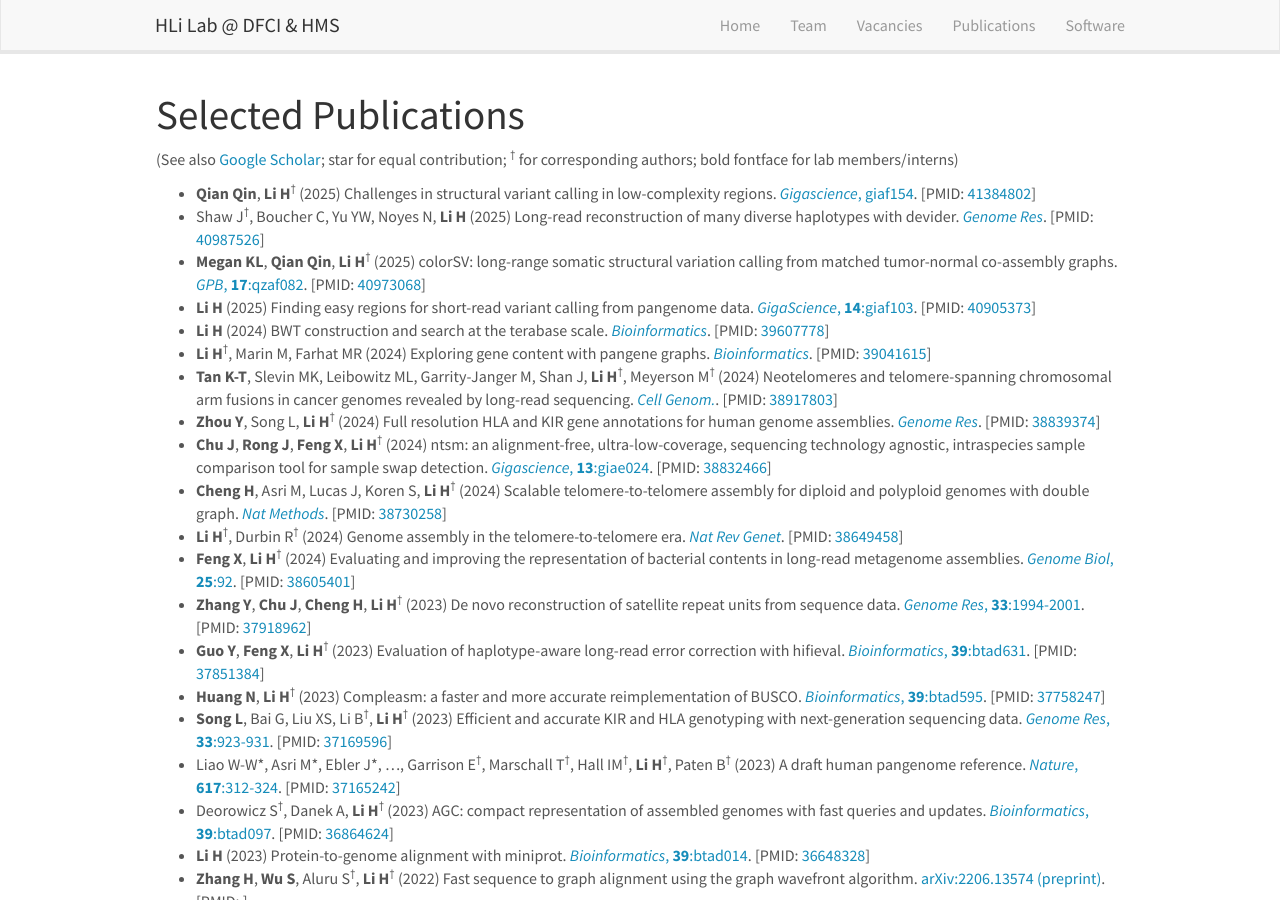
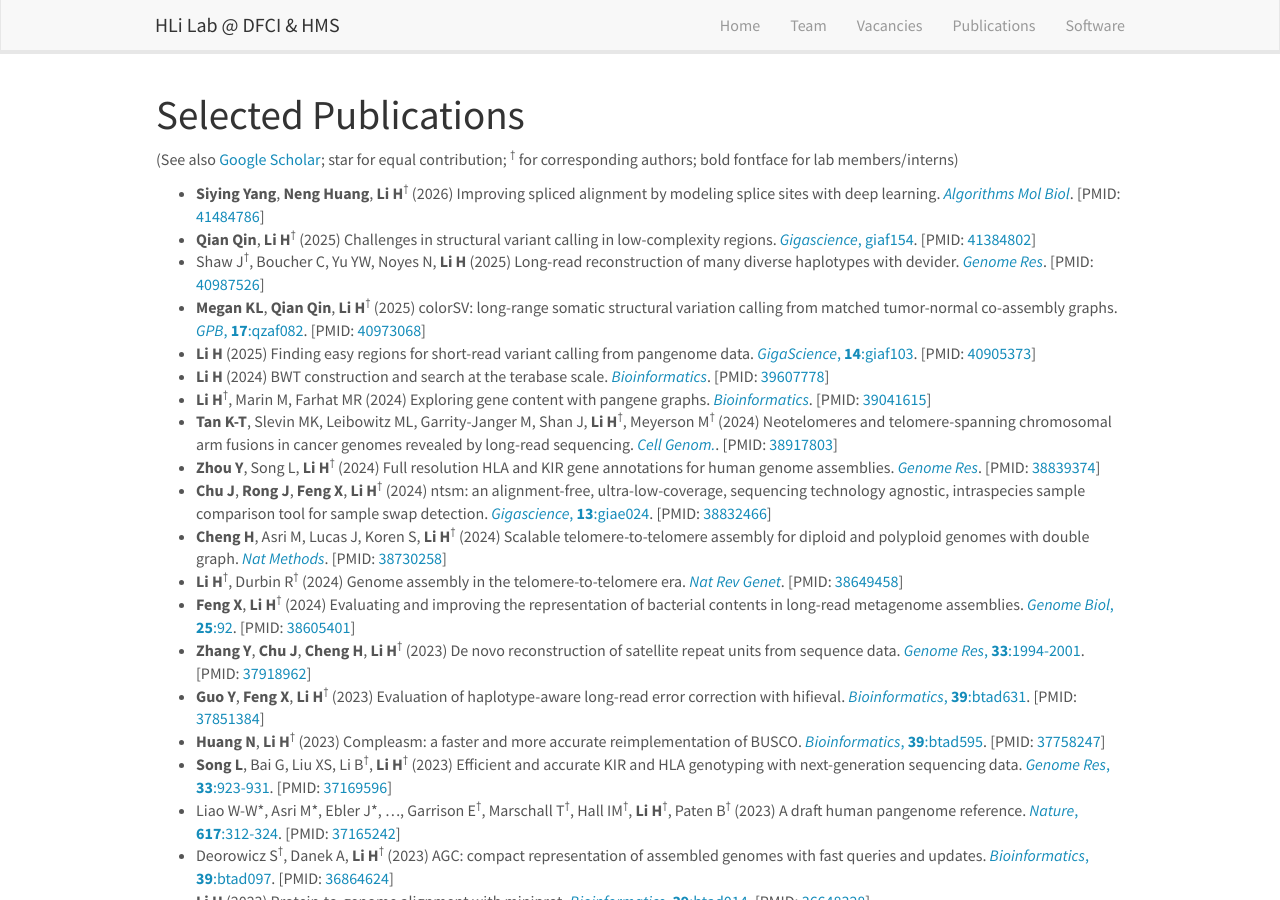
Before and after one commit to hlilab/hlilab.github.io, a Jekyll site: the page built from _pages/publications.md, in a window 1280 px wide and 900 px high. Built offline with Jekyll 4.4.1, drawn with Linux system fonts in a browser that asks for light colours; nearby versions of some CDN libraries; comment, search, counter and statistics services are not loaded.

Commit message:
added a new paper

```diff
--- a/_data/recentpub.yml
+++ b/_data/recentpub.yml
@@ -1,3 +1,11 @@
+- title: "Improving spliced alignment by modeling splice sites with deep learning"
+  authors: <b>Siying Yang</b>, <b>Neng Huang</b>, <b>Li H</b><sup>&#8224;</sup>
+  year: 2026
+  url: https://pubmed.ncbi.nlm.nih.gov/41484786/
+  display: <i>Algorithms Mol Biol</i>
+  pmid: 41484786
+  type: 1
+
 - title: "Challenges in structural variant calling in low-complexity regions"
   authors: <b>Qian Qin</b>, <b>Li H</b><sup>&#8224;</sup>
   year: 2025
```
